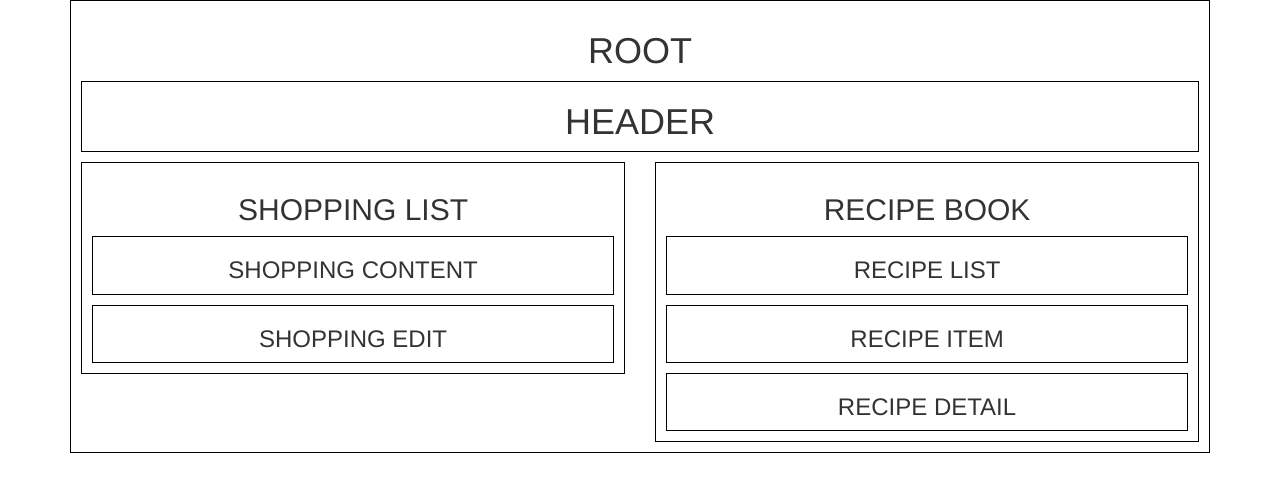
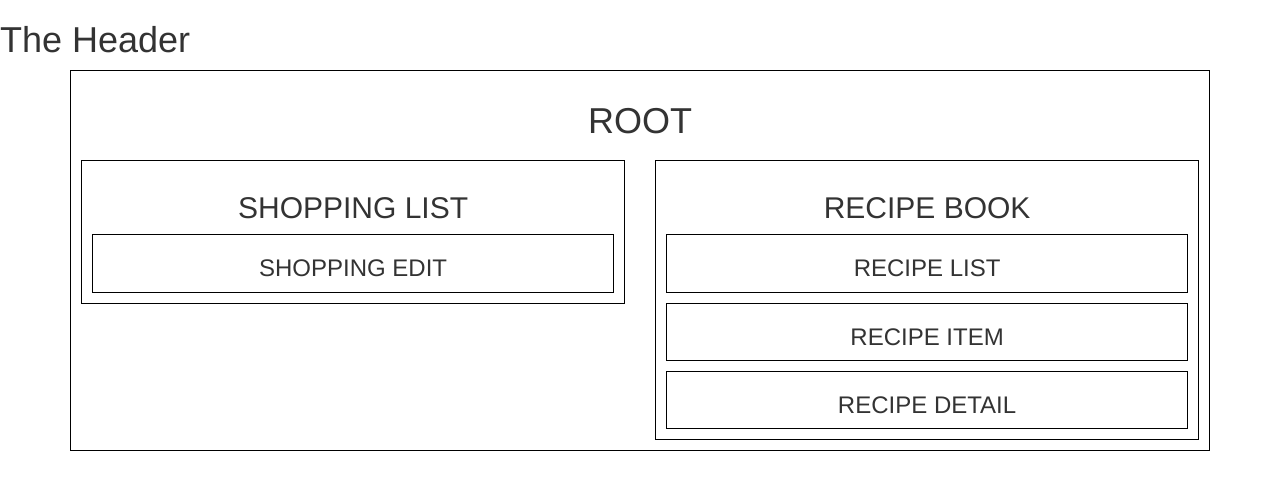
Before and after one commit to j-pcgoncalves/recipes_book, an Angular app: page / in a window 1280 px wide. Shown: the top 492 px of the page. Built offline with nearby package versions, Linux system fonts and the light colour scheme.

Commit message:
update folder structure

```diff
--- a/src/app/app.component.html
+++ b/src/app/app.component.html
@@ -1,9 +1,9 @@
+<app-header></app-header>
 <div class="container">
     <div class="row">
         <div class="col-md-12">
             <div class="root-container">
                 <h1>ROOT</h1>
-                <app-header></app-header>
                 <div class="row">
                     <div class="col-md-6">
                         <app-shoppingList></app-shoppingList>
--- a/src/app/app.module.ts
+++ b/src/app/app.module.ts
@@ -4,11 +4,10 @@ import { BrowserModule } from '@angular/platform-browser';
 import { AppComponent } from './app.component';
 import { HeaderComponent } from './header/header.component';
 import { ShoppingListComponent } from './shopping-list/shopping-list.component';
-import { ShoppingContentComponent } from './shopping-list/shopping-content/shopping-content.component';
 import { ShoppingEditComponent } from './shopping-list/shopping-edit/shopping-edit.component';
 import { RecipeBookComponent } from './recipe-book/recipe-book.component';
 import { RecipeListComponent } from './recipe-book/recipe-list/recipe-list.component';
-import { RecipeItemComponent } from './recipe-book/recipe-item/recipe-item.component';
+import { RecipeItemComponent } from './recipe-book/recipe-list/recipe-item/recipe-item.component';
 import { RecipeDetailComponent } from './recipe-book/recipe-detail/recipe-detail.component';
 
 @NgModule({
@@ -16,7 +15,6 @@ import { RecipeDetailComponent } from './recipe-book/recipe-detail/recipe-detail
     AppComponent,
     HeaderComponent,
     ShoppingListComponent,
-    ShoppingContentComponent,
     ShoppingEditComponent,
     RecipeBookComponent,
     RecipeListComponent,
--- a/src/app/header/header.component.html
+++ b/src/app/header/header.component.html
@@ -1,3 +1 @@
-<div class="header-container">
-    <h1>HEADER</h1>
-</div>
+<h1>The Header</h1>
--- a/src/app/shopping-list/shopping-content/shopping-content.component.css
+++ /dev/null
@@ -1,4 +0,0 @@
-.shopping-content-container {
-    border: 1px solid black;
-    margin-top: 10px;
-}
--- a/src/app/shopping-list/shopping-content/shopping-content.component.html
+++ /dev/null
@@ -1,3 +0,0 @@
-<div class="shopping-content-container">
-    <h3>SHOPPING CONTENT</h3>
-</div>
--- a/src/app/shopping-list/shopping-list.component.html
+++ b/src/app/shopping-list/shopping-list.component.html
@@ -1,5 +1,4 @@
 <div class="shopping-list-container">
     <h2>SHOPPING LIST</h2>
-    <app-shoppingContent></app-shoppingContent>
     <app-shoppingEdit></app-shoppingEdit>
 </div>
```
Also changed, not shown: src/app/shopping-list/shopping-content/shopping-content.component.ts (deleted, +0 -9 lines), src/app/recipe-book/recipe-list/recipe-item/recipe-item.component.css (renamed from src/app/recipe-book/recipe-item/recipe-item.component.css), src/app/recipe-book/recipe-list/recipe-item/recipe-item.component.html (renamed from src/app/recipe-book/recipe-item/recipe-item.component.html), src/app/recipe-book/recipe-list/recipe-item/recipe-item.component.ts (renamed from src/app/recipe-book/recipe-item/recipe-item.component.ts).
